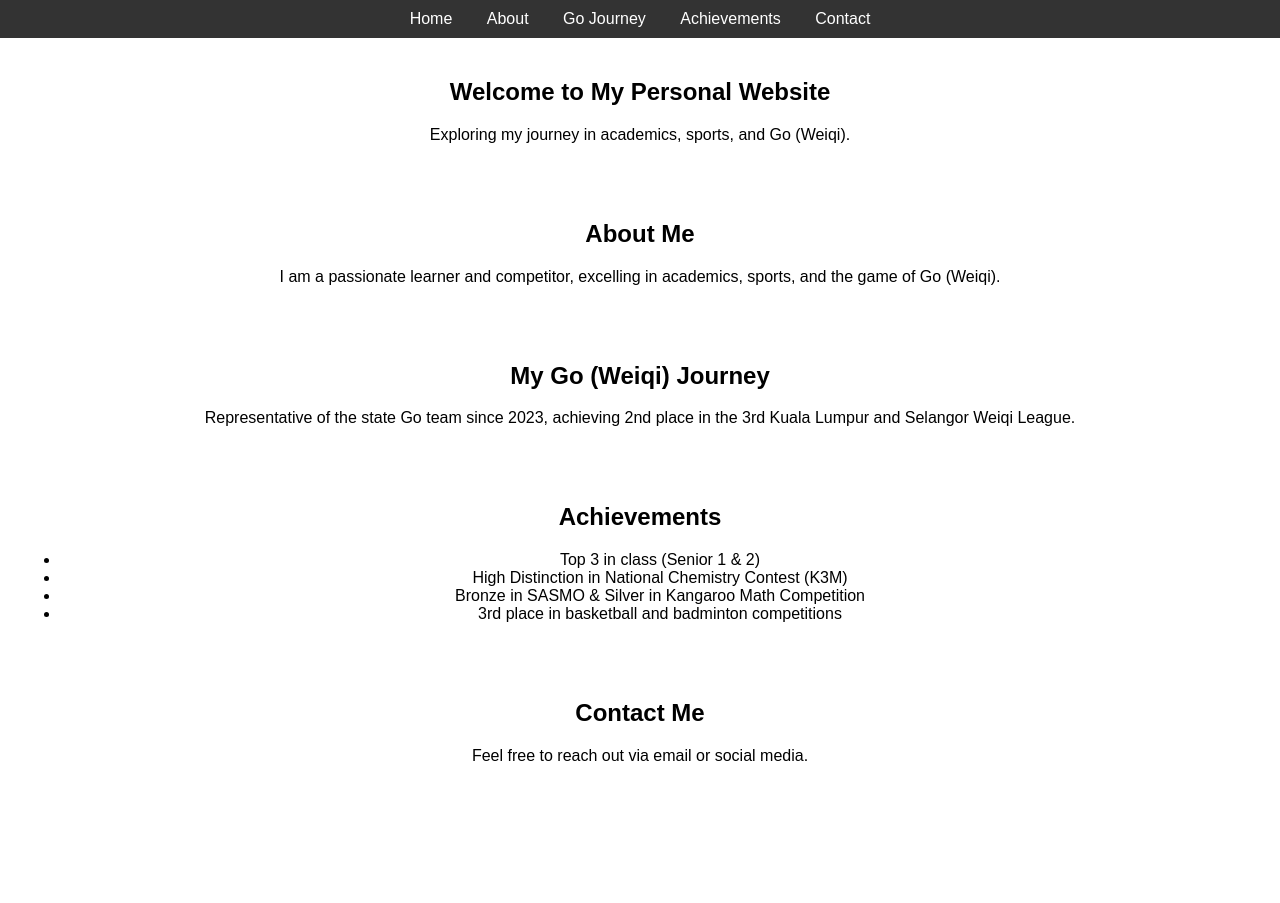
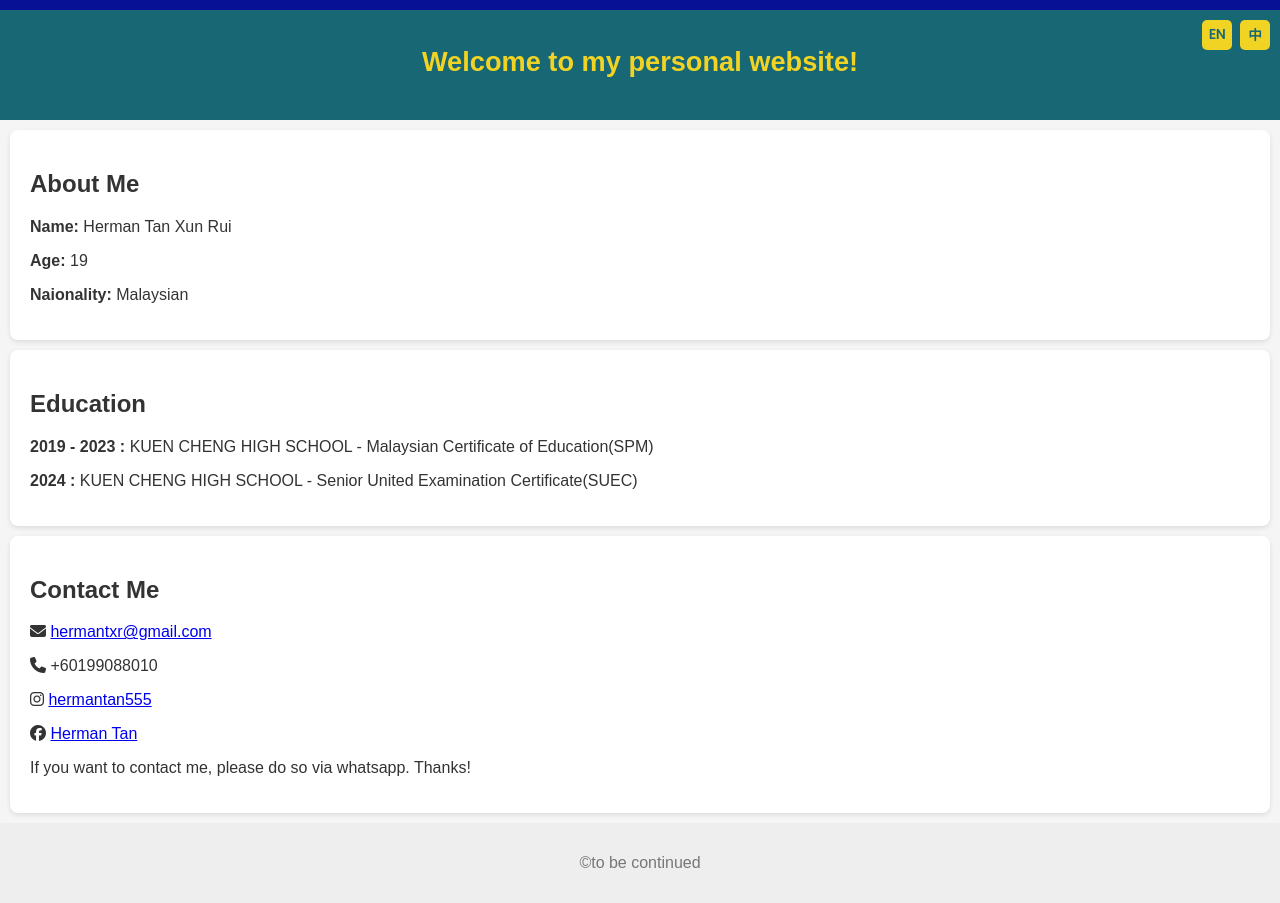
Before and after one commit to Herman0615/me, a plain HTML site: page index.html in a window 1280 px wide. Before the commit the page ends 801 px from the top, so only its background shows below. Drawn offline with Linux system fonts and the light colour scheme.

Commit message:
Update index.html

```diff
--- a/index.html
+++ b/index.html
@@ -3,51 +3,160 @@
 <head>
     <meta charset="UTF-8">
     <meta name="viewport" content="width=device-width, initial-scale=1.0">
-    <title>My Personal Website</title>
+    <title>Herman's personal website</title>
+
+    <link href="https://fonts.googleapis.com/css2?family=Poppins&display=swap" rel="stylesheet">
+    <link href="https://cdnjs.cloudflare.com/ajax/libs/font-awesome/6.5.0/css/all.min.css" rel="stylesheet">
     <style>
-        body { font-family: Arial, sans-serif; margin: 0; padding: 0; text-align: center; }
-        nav { background: #333; padding: 10px; }
-        nav a { color: white; margin: 0 15px; text-decoration: none; }
-        section { padding: 20px; }
+        body {
+            font-family: Arial, sans-serif;
+            margin: 0;
+            padding: 0;
+            background-color: #f5f5f5;
+            color: #333;
+        }
+        .top {
+            background-color: #071196;
+            width:100%;
+            height: 10px;
+        }
+        header {
+            background-color: #186775;
+            color: rgb(241, 211, 36);
+            padding: 20px 0;
+            text-align: center;
+            position: sticky;
+            top:0;
+            width:100%;
+            height:70px;
+            justify-content: center;
+            align-items: center;
+            font-size: 85%;
+            text-align: center;
+            line-height: 1;
+        }
+        .language-switch {
+            position: absolute;
+            top: 10px;
+            right: 10px;
+            display:flex;
+            gap:8px;
+        }
+        .language-switch button {
+            background-color: rgb(241, 211, 36);
+            color: #186775;
+            border: none;
+            width:30px;
+            height:30px;
+            text-align: center;
+            display: flex;
+            cursor: pointer;
+            border-radius: 5px;
+            justify-content: center;
+            align-items: center;
+            font-size: 100%;
+            font-weight: bold;
+            font-family: 'Poppins';
+        }
+        section {
+            padding: 20px;
+            margin: 10px;
+            background-color: white;
+            border-radius: 8px;
+            box-shadow: 0 2px 5px rgba(0,0,0,0.1);
+        }
+        footer {
+            text-align: center;
+            padding: 15px;
+            background-color: #eee;
+            color: #777;
+        }
     </style>
 </head>
 <body>
-    <nav>
-        <a href="#home">Home</a>
-        <a href="#about">About</a>
-        <a href="#go">Go Journey</a>
-        <a href="#achievements">Achievements</a>
-        <a href="#contact">Contact</a>
-    </nav>
+    <div class="top"></div>
 
-    <section id="home">
-        <h1>Welcome to My Personal Website</h1>
-        <p>Exploring my journey in academics, sports, and Go (Weiqi).</p>
+    <header>
+        <h1 class="lang en">Welcome to my personal website!</h1>
+        <h1 class="lang cn" style="display: none;">欢迎来到我的个人网站！</h1>
+
+        <div class="language-switch">
+            <button onclick="switchLanguage('en')">EN</button>
+            <button onclick="switchLanguage('cn')">中</button>
+        </div>
+    </header>
+
+    <section>
+        <h2 class="lang en">About Me</h2>
+        <h2 class="lang cn" style="display: none;">关于我</h2>
+
+        <p class="lang en"><strong>Name:</strong> Herman Tan Xun Rui</p>
+        <p class="lang cn" style="display: none;"><strong>姓名：</strong> 陈埙睿</p>
+
+        <p class="lang en"><strong>Age:</strong> 19</p>
+        <p class="lang cn" style="display: none;"><strong>年龄：</strong> 19岁</p>
+
+        <p class="lang en"><strong>Naionality:</strong> Malaysian</p>
+        <p class="lang cn" style="display: none;"><strong>国籍: </strong> 马来西亚</p>
     </section>
 
-    <section id="about">
-        <h2>About Me</h2>
-        <p>I am a passionate learner and competitor, excelling in academics, sports, and the game of Go (Weiqi).</p>
+    <section>
+        <h2 class="lang en">Education</h2>
+        <h2 class="lang cn" style="display: none;">教育</h2>
+
+        <p class="lang en"><b>2019 - 2023 : </b>KUEN CHENG HIGH SCHOOL - Malaysian Certificate of Education(SPM)</p>
+        <p class="lang cn" style="display: none;"><b>2019 - 2023 : </b>坤成中学 - Sijil Pelajaran Malaysia(SPM)</p>
+
+        <p class="lang en"><b>2024 : </b>KUEN CHENG HIGH SCHOOL - Senior United Examination Certificate(SUEC)</p>
+        <p class="lang cn" style="display: none;"><b>2024 : </b>坤成中学 - 华文独立中学统一考试(SUEC)</p>
+
     </section>
 
-    <section id="go">
-        <h2>My Go (Weiqi) Journey</h2>
-        <p>Representative of the state Go team since 2023, achieving 2nd place in the 3rd Kuala Lumpur and Selangor Weiqi League.</p>
+    <section>
+        <h2 class="lang en">Contact Me</h2>
+        <h2 class="lang cn" style="display: none;">联系我</h2>
+
+        <p>
+            <i class="fas fa-envelope"></i>
+            <a href="mailto:hermantxr@gmail.com">hermantxr@gmail.com</a>
+        </p>
+
+        <p class="lang en"><i class="fas fa-phone"></i> +60199088010</p>
+        <p class="lang cn" style="display: none;"><i class="fas fa-phone"></i> +60199088010</p>
+
+        <p>
+        <i class="fab fa-instagram"></i>
+        <a href="https://www.instagram.com/hermantan555/" target="_blank">hermantan555</a>
+        </p>
+
+        <p>
+            <i class="fab fa-facebook"></i>
+            <a href="https://www.facebook.com/herman.tan.10485" target="_blank">Herman Tan</a>
+          </p>
+
+        <p class="lang en">If you want to contact me, please do so via whatsapp. Thanks!</p>
+        <p class="lang cn" style="display: none;">如果您要联系我,请通过whatsapp或电邮,谢谢!</p>
     </section>
 
-    <section id="achievements">
-        <h2>Achievements</h2>
-        <ul>
-            <li>Top 3 in class (Senior 1 & 2)</li>
-            <li>High Distinction in National Chemistry Contest (K3M)</li>
-            <li>Bronze in SASMO & Silver in Kangaroo Math Competition</li>
-            <li>3rd place in basketball and badminton competitions</li>
-        </ul>
-    </section>
+    <footer>
+        <p class="lang en">&copy;to be continued</p>
+        <p class="lang cn" style="display: none;">&copy;敬请期待</p>
+    </footer>
 
-    <section id="contact">
-        <h2>Contact Me</h2>
-        <p>Feel free to reach out via email or social media.</p>
-    </section>
+    <script>
+        function switchLanguage(lang) {
+            const enElements = document.querySelectorAll('.lang.en');
+            const cnElements = document.querySelectorAll('.lang.cn');
+
+            if (lang === 'en') {
+                enElements.forEach(el => el.style.display = 'block');
+                cnElements.forEach(el => el.style.display = 'none');
+            } else if (lang === 'cn') {
+                enElements.forEach(el => el.style.display = 'none');
+                cnElements.forEach(el => el.style.display = 'block');
+            }
+        }
+    </script>
+
 </body>
 </html>
```
